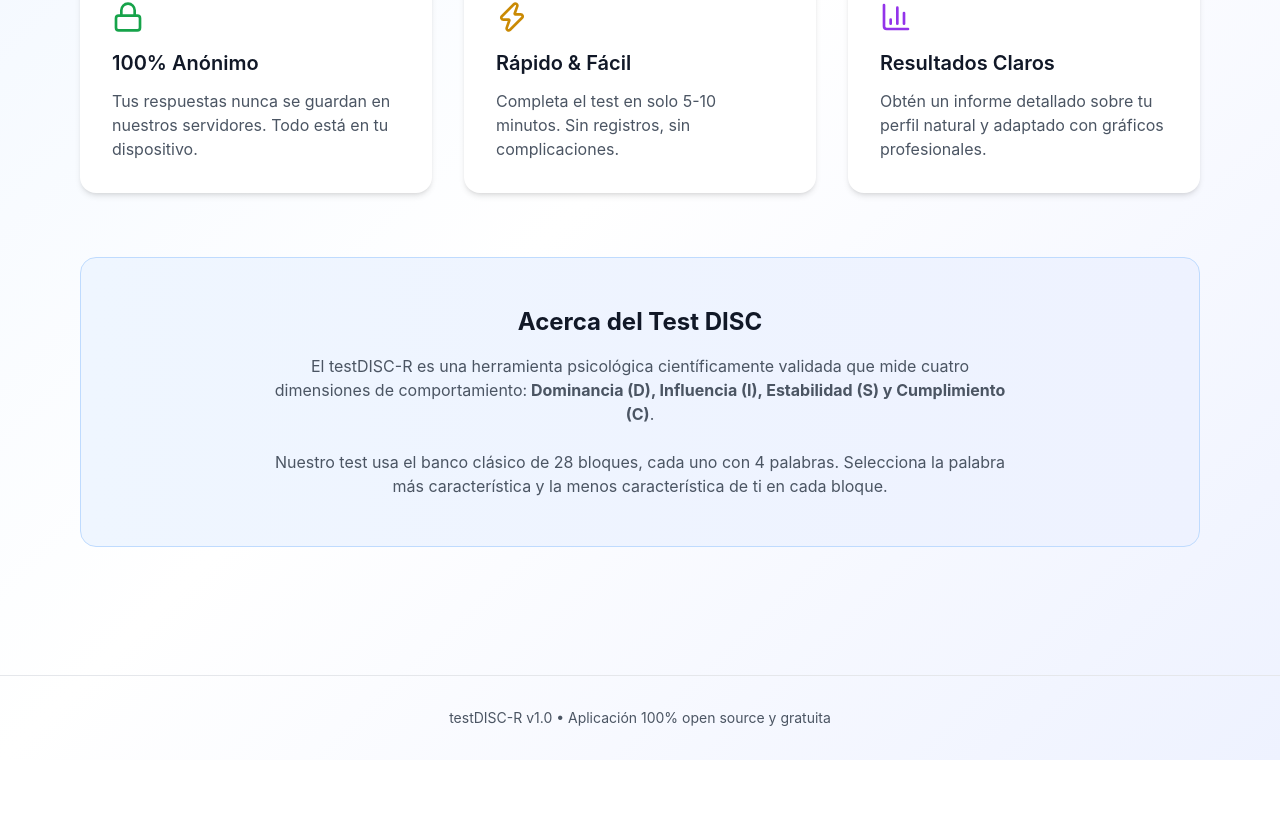
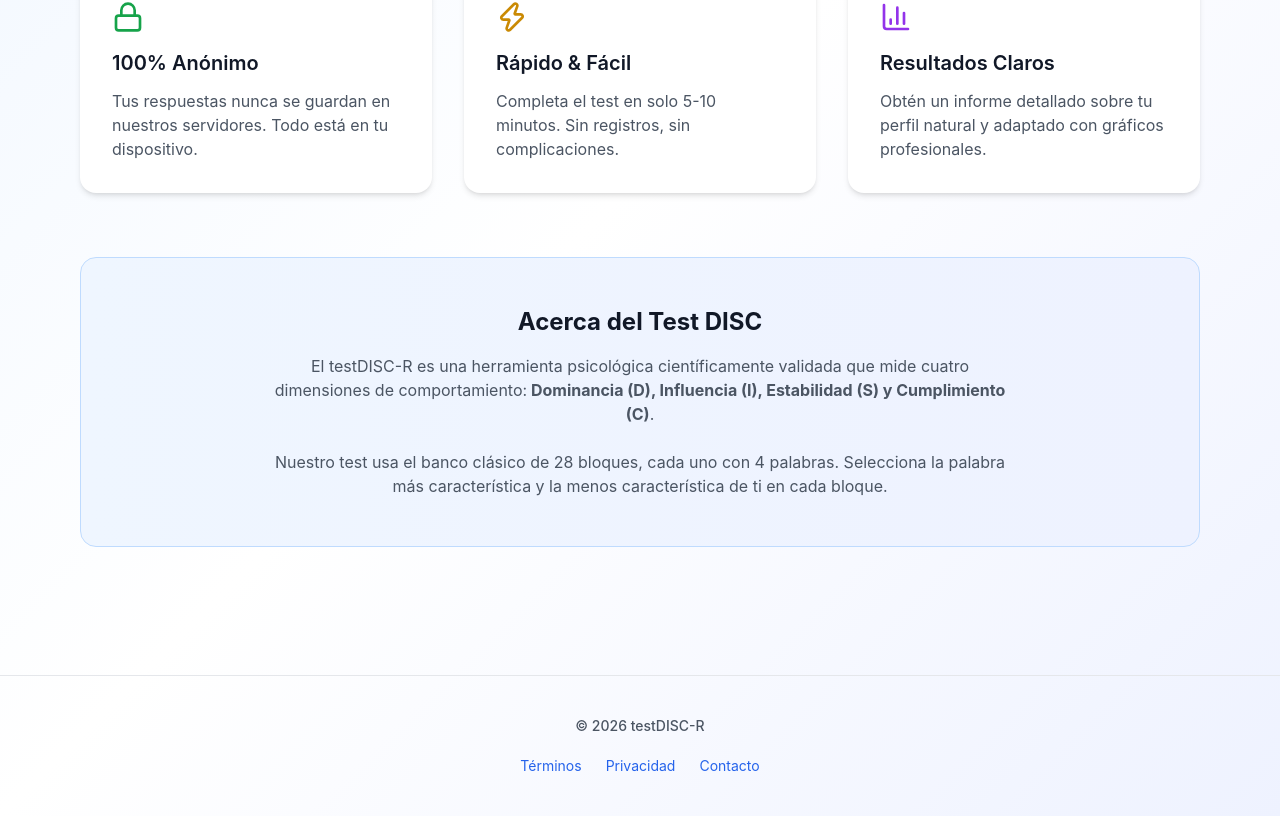
Before and after one commit to AlejandroMaturana/testDISC-R, a React (Vite) app: page / in a window 1280 px wide. Shown: the part 460-1276 px from the top of the page. Before the commit the page ends 1220 px from the top, so only its background shows below. Built offline with nearby package versions, Linux system fonts and the light colour scheme.

Commit message:
chore(footer): Implementación de documentos en el footer

```diff
--- a/src/pages/Home.tsx
+++ b/src/pages/Home.tsx
@@ -77,9 +77,16 @@ const Home = () => {
         </div>
       </main>
 
-      {/* Footer */}
-      <footer className="border-t border-gray-200 mt-12 sm:mt-16 py-6 sm:py-8 text-center text-xs sm:text-sm text-gray-600">
-        <p>testDISC-R v1.0 • Aplicación 100% open source y gratuita</p>
+      {/* Footer KanbanPro Style */}
+      <footer className="border-t border-gray-200 mt-12 sm:mt-16 py-8 sm:py-10">
+        <div className="flex flex-col items-center gap-4 text-sm text-gray-500">
+          <p className="font-medium text-gray-600">&copy; 2026 testDISC-R</p>
+          <div className="flex gap-6 mt-1 text-blue-600">
+            <a href="/terms" className="hover:text-blue-800 transition-colors">Términos</a>
+            <a href="/privacy" className="hover:text-blue-800 transition-colors">Privacidad</a>
+            <a href="mailto:neofito331@gmail.com" className="hover:text-blue-800 transition-colors">Contacto</a>
+          </div>
+        </div>
       </footer>
     </div>
   );
```
